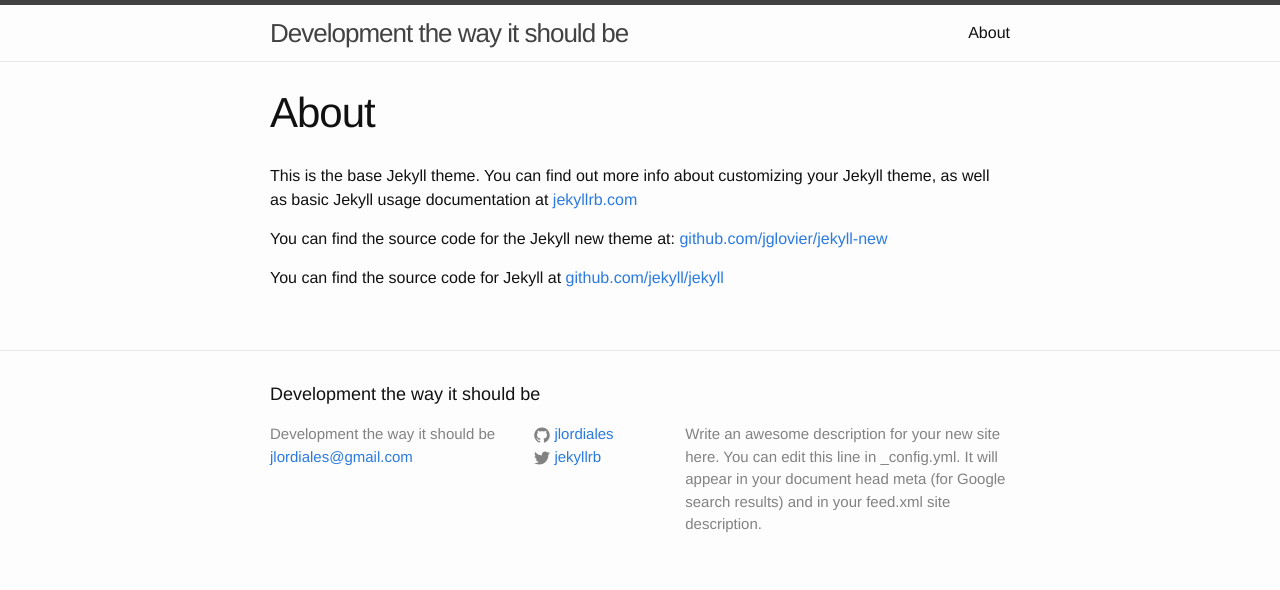
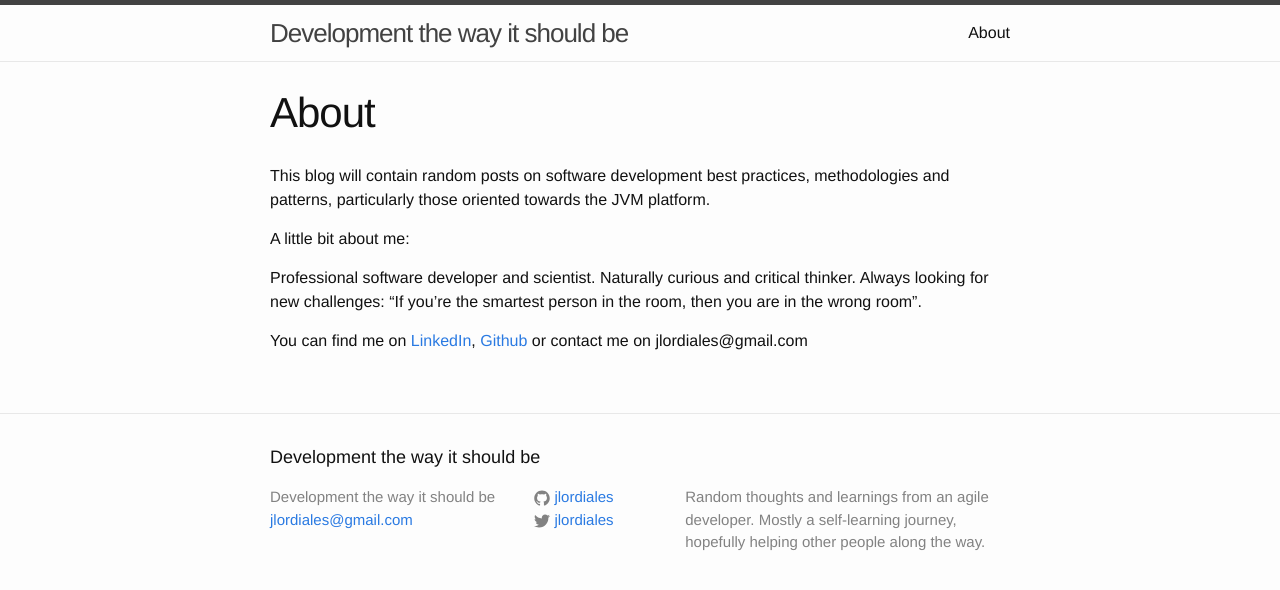
Before and after one commit to jlordiales/jlordiales.github.io, a Jekyll site: the page built from about.md, in a window 1280 px wide. Shown: the top 590 px of the page. Built offline with Jekyll 4.4.1, drawn with Linux system fonts in a browser that asks for light colours.

Commit message:
Modified about page and blog description

```diff
--- a/_config.yml
+++ b/_config.yml
@@ -2,12 +2,12 @@
 title: Development the way it should be
 email: jlordiales@gmail.com
 description: > # this means to ignore newlines until "baseurl:"
-  Write an awesome description for your new site here. You can edit this
-  line in _config.yml. It will appear in your document head meta (for
-  Google search results) and in your feed.xml site description.
+  Random thoughts and learnings from an agile developer. Mostly a
+  self-learning journey, hopefully helping other people along the
+  way.
 baseurl: "" # the subpath of your site, e.g. /blog/
-url: "http://yourdomain.com" # the base hostname & protocol for your site
-twitter_username: jekyllrb
+url: "http://jlordiales.github.io" # the base hostname & protocol for your site
+twitter_username: jlordiales
 github_username:  jlordiales
 
 # Build settings
--- a/about.md
+++ b/about.md
@@ -3,9 +3,12 @@
 title: About
 permalink: /about/
 ---
+This blog will contain random posts on software development best practices, methodologies and patterns,
+particularly those oriented towards the JVM platform.
 
-This is the base Jekyll theme. You can find out more info about customizing your Jekyll theme, as well as basic Jekyll usage documentation at [jekyllrb.com](http://jekyllrb.com/)
+A little bit about me:
 
-You can find the source code for the Jekyll new theme at: [github.com/jglovier/jekyll-new](https://github.com/jglovier/jekyll-new)
+Professional software developer and scientist. Naturally curious and critical thinker.
+Always looking for new challenges: “If you’re the smartest person in the room, then you are in the wrong room”.
 
-You can find the source code for Jekyll at [github.com/jekyll/jekyll](https://github.com/jekyll/jekyll)
+You can find me on [LinkedIn](http://br.linkedin.com/in/jordiales/), [Github](https://github.com/jlordiales) or contact me on jlordiales@gmail.com
```
